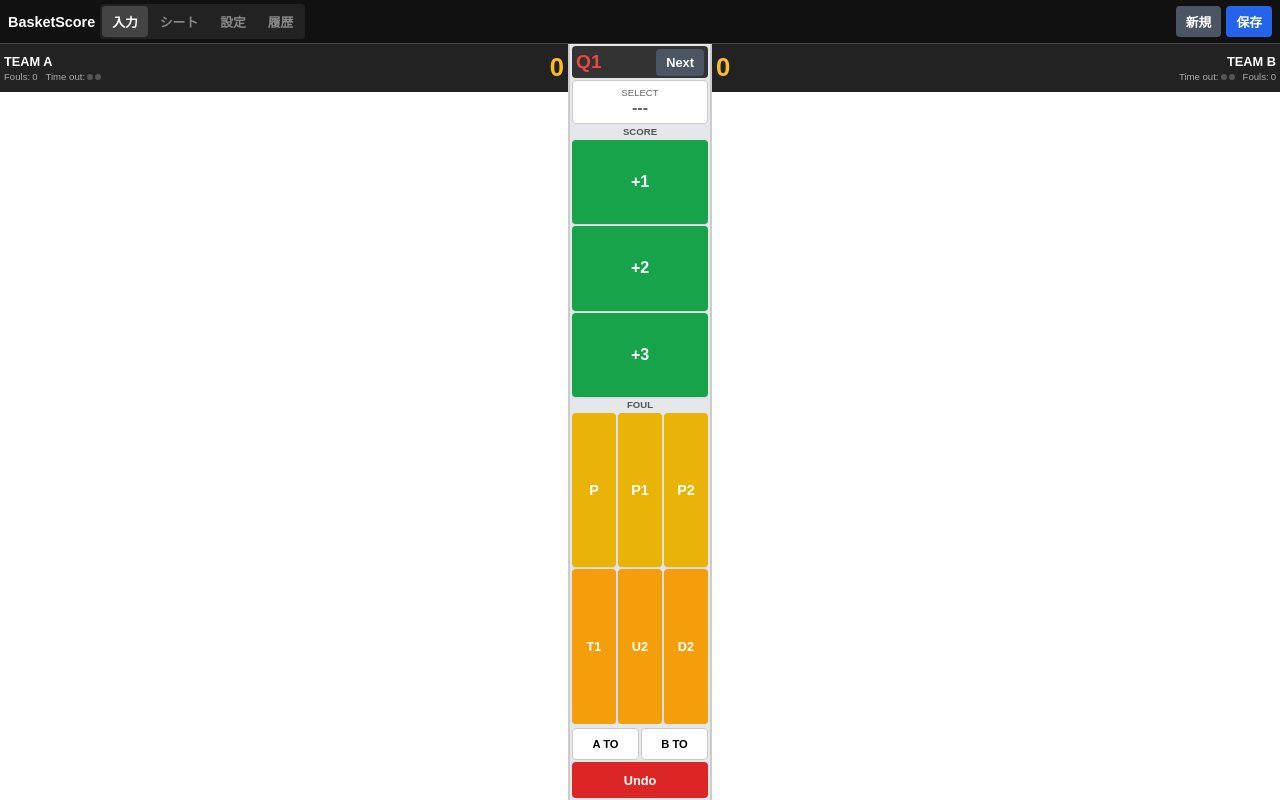
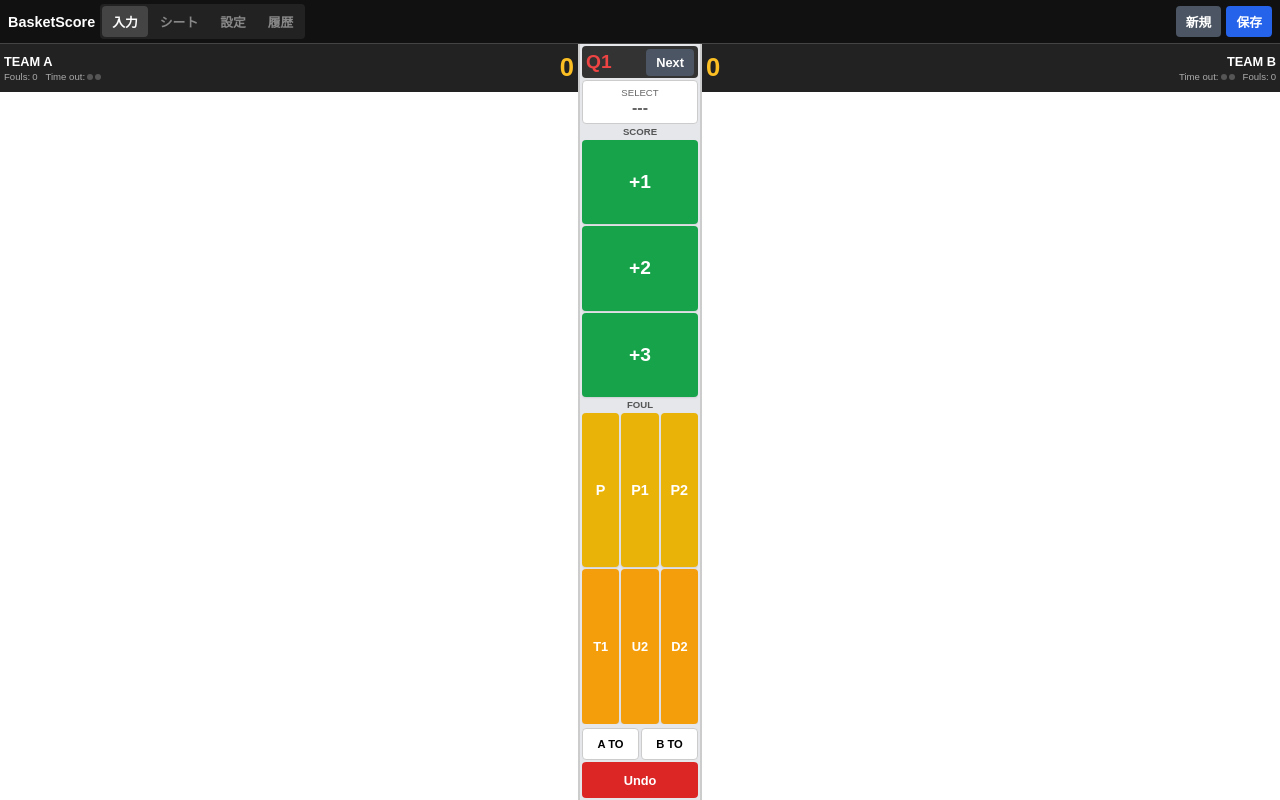
Before and after one commit to nory74-ui/scoresheet, a plain HTML site: page index.html in a window 1280 px wide. Drawn offline with Linux system fonts and the light colour scheme.

Commit message:
index.html を更新

```diff
--- a/index.html
+++ b/index.html
@@ -3,7 +3,7 @@
 <head>
 <meta charset="UTF-8">
 <meta name="viewport" content="width=device-width, initial-scale=1.0, maximum-scale=1.0, user-scalable=no">
-<title>BasketScore Tablet Fix</title>
+<title>BasketScore Browser Fit</title>
 <style>
     /* --- CSS Reset & Base --- */
     * { box-sizing: border-box; }
@@ -13,7 +13,7 @@
         background-color: #333;
         color: #000;
         -webkit-font-smoothing: antialiased;
-        height: 100vh; width: 100vw; overflow: hidden;
+        height: 100vh; width: 100vw; overflow: hidden; /* Prevent global scroll */
     }
 
     /* --- Navbar --- */
@@ -42,7 +42,7 @@
     /* --- Main Container --- */
     #app-container {
         position: relative;
-        width: 100%; height: calc(100vh - 44px);
+        width: 100%; height: calc(100vh - 44px); /* Full height minus navbar */
         background: #f0f0f0; overflow: hidden;
         display: flex; justify-content: center; align-items: flex-start;
     }
@@ -51,20 +51,27 @@
         transform-origin: top center;
         width: 100%; height: 100%;
         display: flex; flex-direction: column;
+        overflow: hidden; /* Ensure content doesn't spill out */
     }
 
     /* --- INPUT VIEW --- */
     #input-view {
         display: grid;
-        /* Responsive: Adjust center column width */
-        grid-template-columns: minmax(0, 1fr) 140px minmax(0, 1fr);
-        gap: 2px; height: 100%; background: #ccc; overflow: hidden;
+        grid-template-columns: minmax(0, 1fr) 120px minmax(0, 1fr);
+        gap: 2px;
+        height: 100%; /* Fill container */
+        background: #ccc;
+        overflow: hidden; /* No scroll on grid container itself */
     }
     @media (max-width: 450px) {
-        #input-view { grid-template-columns: minmax(0, 1fr) 110px minmax(0, 1fr); }
+        #input-view { grid-template-columns: minmax(0, 1fr) 100px minmax(0, 1fr); }
     }
 
-    .team-col { background: #fff; display: flex; flex-direction: column; overflow: hidden; height: 100%; }
+    .team-col {
+        background: #fff; display: flex; flex-direction: column;
+        overflow: hidden; /* Important for inner scroll */
+        height: 100%;
+    }
 
     .team-header {
         padding: 2px 4px; background: #222; color: white;
@@ -82,13 +89,14 @@
     .th-score { font-size: 1.6rem; font-weight: bold; color: #fbbf24; line-height: 1; }
 
     .player-list {
-        flex: 1; overflow-y: auto; padding: 2px;
+        flex: 1; /* Grow to fill space */
+        overflow-y: auto; /* Scroll ONLY this area */
+        padding: 2px;
         display: grid;
-        /* 1 column for horizontal bars */
         grid-template-columns: 1fr;
-        /* Adjust height to fit roughly 5-6 items in typical mobile view */
-        grid-auto-rows: minmax(50px, 1fr);
+        grid-auto-rows: minmax(60px, 1fr);
         gap: 2px; align-content: start;
+        -webkit-overflow-scrolling: touch; /* Smooth scroll on iOS */
     }
 
     .p-btn {
@@ -99,7 +107,6 @@
         transition: transform 0.05s; overflow: hidden;
         height: 100%; width: 100%;
         padding: 0 4px;
-        min-height: 50px;
     }
     .p-btn:active { transform: scale(0.98); }
     .p-btn.active-a { background: #2563eb; color: white; border-color: #1d4ed8; }
@@ -107,9 +114,9 @@
     .p-btn.out { opacity: 0.5; background: #fee2e2; }
 
     .p-no {
-        font-size: 1.4rem;
+        font-size: 1.6rem;
         font-weight: bold; font-family: monospace; line-height: 1;
-        width: 2.0rem; text-align: center; flex-shrink: 0;
+        width: 2.2rem; text-align: center; flex-shrink: 0;
     }
     .p-center {
         flex: 1; display: flex; flex-direction: column;
@@ -117,12 +124,12 @@
         padding-left: 6px; overflow: hidden;
     }
     .p-name {
-        font-size: 0.75rem; width: 100%; text-align: left;
+        font-size: 0.8rem; width: 100%; text-align: left;
         overflow: hidden; white-space: nowrap; text-overflow: ellipsis;
     }
     .p-marks { display: flex; gap: 4px; margin-top: 2px; font-size: 0.6rem; font-weight: bold; color: #eab308; }
     .p-dots { display: flex; gap: 3px; margin-right: 4px; align-items: center; }
-    .dot { width: 7px; height: 7px; border-radius: 50%; background: #e5e7eb; border: 1px solid #ccc; }
+    .dot { width: 8px; height: 8px; border-radius: 50%; background: #e5e7eb; border: 1px solid #ccc; }
     .dot.on { background: #eab308; border-color: #ca8a04; }
     .p-btn.active-a .dot { background: #1d4ed8; border-color: #1e40af; }
     .p-btn.active-a .dot.on { background: #facc15; border-color: #fff; }
@@ -131,7 +138,8 @@
 
     .center-col {
         background: #e5e7eb; display: flex; flex-direction: column;
-        padding: 2px; gap: 2px; height: 100%; overflow: hidden;
+        padding: 2px; gap: 2px;
+        height: 100%; overflow: hidden; /* Ensure center col also fits */
     }
 
     .q-box {
@@ -154,7 +162,11 @@
     .sel-info.team-b { color: #dc2626; }
 
     .actions-area {
-        flex: 1; display: flex; flex-direction: column; gap: 2px; overflow-y: auto; min-height: 0;
+        flex: 1; /* Fill remaining vertical space */
+        display: flex; flex-direction: column; gap: 2px;
+        overflow-y: auto; /* Scroll if too many buttons */
+        min-height: 0;
+        -webkit-overflow-scrolling: touch;
     }
     .btn-group { display: flex; flex-direction: column; gap: 2px; flex: 1; justify-content:center; min-height: 50px; }
     .grp-lbl { font-size: 0.6rem; font-weight: bold; color: #555; text-align: center; margin-bottom: 1px; }
@@ -166,12 +178,14 @@
         box-shadow: 0 1px 2px rgba(0,0,0,0.1); padding: 0;
         width: 100%;
     }
-    .act-score { background: #16a34a; color: white; font-size: 1rem; }
-    .act-score span { font-size: 0.6rem; opacity: 0.9; font-weight: normal; margin-top: 2px; }
+    .act-score { background: #16a34a; color: white; font-size: 1.2rem; }
     .act-foul { background: #eab308; color: white; font-size: 0.9rem; }
     .act-spec { background: #f59e0b; color: white; font-size: 0.8rem; }
 
-    .bottom-ctrl { margin-top: auto; display: flex; flex-direction: column; gap: 2px; flex-shrink: 0; padding-top: 2px;}
+    .bottom-ctrl {
+        margin-top: auto; /* Push to bottom */
+        display: flex; flex-direction: column; gap: 2px; flex-shrink: 0; padding-top: 2px;
+    }
     .to-row { display: flex; gap: 2px; height: 32px; }
     .to-btn { flex: 1; font-size: 0.7rem; padding: 0; background: #fff; border: 1px solid #ccc; height: 100%; }
 
@@ -336,14 +350,12 @@
             position: absolute; top: 0; left: 0;
         }
         .sheet-wrapper {
-            /* Force exact A4 dims and scale down to fit margins if needed */
             width: 210mm !important;
             height: 297mm !important;
             padding: 5mm !important;
             margin: 0 auto !important;
             box-shadow: none !important;
-            /* Use transform to fit content if printer margins interfere */
-            transform: scale(0.95); /* Shrink slightly to fit safe area */
+            transform: scale(0.95);
             transform-origin: top center;
             page-break-after: always;
         }
@@ -560,7 +572,8 @@ function setView(v) {
     st.view = v;
     ['input','sheet','settings','history'].forEach(k => {
         const el = document.getElementById(k+'-view');
-        if(el) el.style.display = k===v ? (k==='input'?'grid':(k==='settings'?'block':(k==='sheet'?'flex':'block'))) : 'none';
+        // If sheet is selected, ensure it uses block to allow proper scrolling/height management
+        if(el) el.style.display = k===v ? (k==='input'?'grid':(k==='settings'?'block':(k==='sheet'?'block':'block'))) : 'none';
         document.getElementById('nav-'+k).classList.toggle('active', k===v);
     });
     document.getElementById('btn-print').style.display = v==='sheet'?'inline-flex':'none';
```
